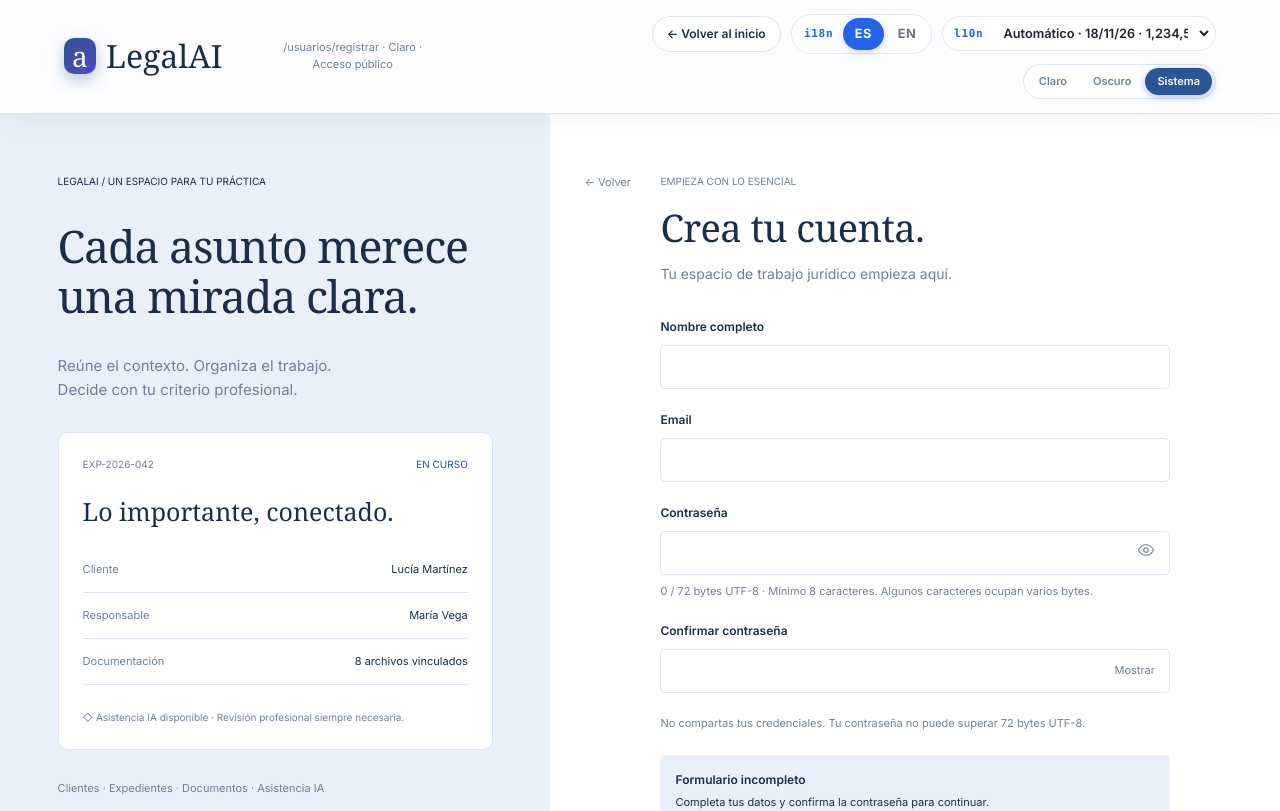
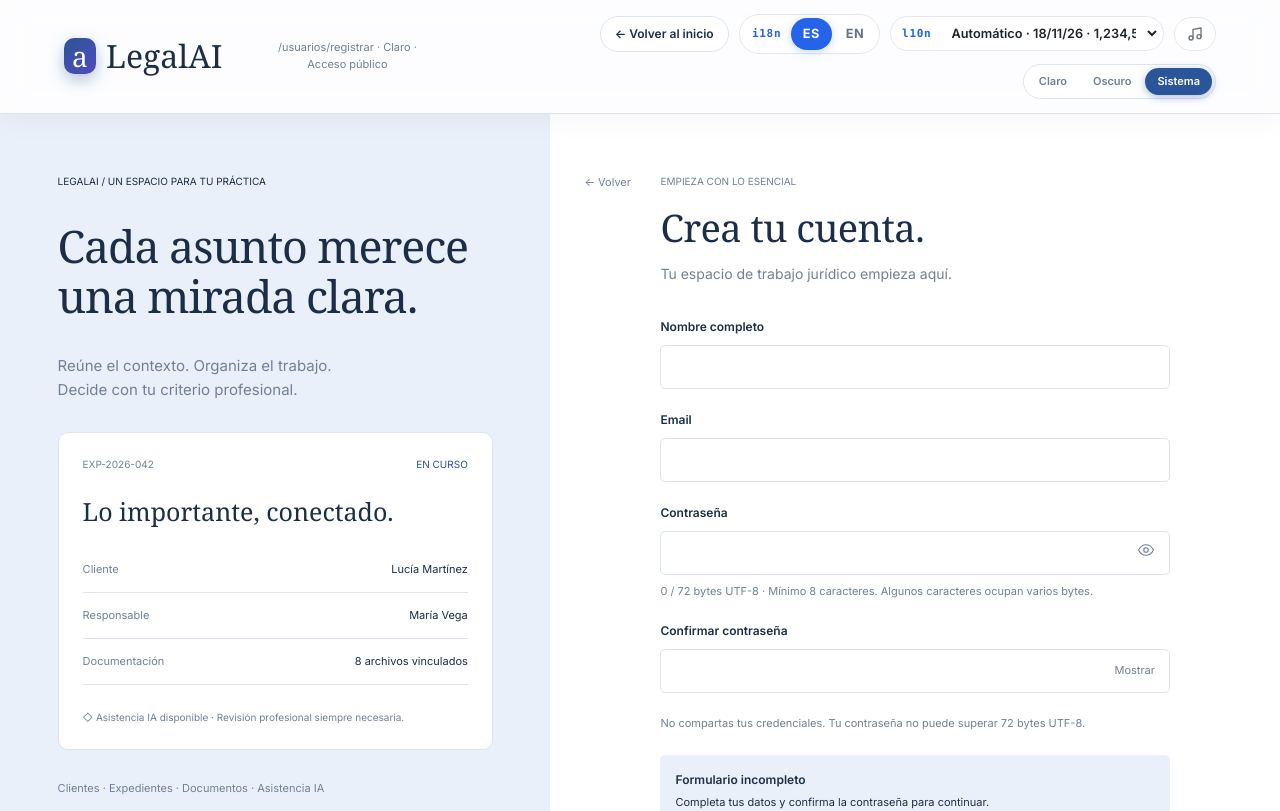
Before and after one commit to SlayerBlank/LegalAI-Frontend, an Angular app: page /usuarios/registrar in a window 1280 px wide. Shown: the top 811 px of the page. Built offline with nearby package versions, Linux system fonts and the light colour scheme.

Commit message:
feat(musica): boton de musica en todas las cabeceras

```diff
--- a/src/app/components/dashboard-main/navbar-component/navbar-component.html
+++ b/src/app/components/dashboard-main/navbar-component/navbar-component.html
@@ -22,6 +22,7 @@
   <div class="navbar-actions">
     <app-language-switcher />
     <app-region-switcher />
+    <app-music-toggle />
     <div class="theme-switch" role="group" aria-label="Apariencia">
       @for (option of options; track option.value) {
         <button
--- a/src/app/components/dashboard-main/navbar-component/navbar-component.ts
+++ b/src/app/components/dashboard-main/navbar-component/navbar-component.ts
@@ -5,10 +5,11 @@ import { LoginService } from '../../../services/login-service';
 import { ThemePreference, ThemeService } from '../../../services/theme-service';
 import { LanguageSwitcherComponent } from '../../../shared/i18n/language-switcher';
 import { RegionSwitcherComponent } from '../../../shared/i18n/region-switcher';
+import { MusicToggleComponent } from '../../../shared/i18n/music-toggle';
 @Component({
   selector: 'app-navbar',
   standalone: true,
-  imports: [LanguageSwitcherComponent, RegionSwitcherComponent],
+  imports: [LanguageSwitcherComponent, RegionSwitcherComponent, MusicToggleComponent],
   templateUrl: './navbar-component.html',
   styleUrl: './navbar-component.css',
 })
--- a/src/app/components/landing-pageComponent/landing-pageComponent.html
+++ b/src/app/components/landing-pageComponent/landing-pageComponent.html
@@ -34,6 +34,7 @@
     <div class="header-actions">
       <app-language-switcher />
       <app-region-switcher />
+      <app-music-toggle />
       <div class="theme-switch" role="group" aria-label="Apariencia">
         @for (option of themes; track option.value) {
           <button
--- a/src/app/components/landing-pageComponent/landing-pageComponent.ts
+++ b/src/app/components/landing-pageComponent/landing-pageComponent.ts
@@ -2,11 +2,12 @@ import { Component, HostListener, inject } from '@angular/core';
 import { RouterLink } from '@angular/router';
 import { LanguageSwitcherComponent } from '../../shared/i18n/language-switcher';
 import { RegionSwitcherComponent } from '../../shared/i18n/region-switcher';
+import { MusicToggleComponent } from '../../shared/i18n/music-toggle';
 import { ThemePreference, ThemeService } from '../../services/theme-service';
 @Component({
   selector: 'app-landing-page',
   standalone: true,
-  imports: [RouterLink, LanguageSwitcherComponent, RegionSwitcherComponent],
+  imports: [RouterLink, LanguageSwitcherComponent, RegionSwitcherComponent, MusicToggleComponent],
   templateUrl: './landing-pageComponent.html',
   styleUrls: [
     './landing-pageComponent.css',
--- a/src/app/shared/public-auth/public-header.html
+++ b/src/app/shared/public-auth/public-header.html
@@ -13,7 +13,7 @@
     } @else {
       <a class="home-link" routerLink="/landing"
         ><span aria-hidden="true">←</span> Volver al inicio</a
-      ><app-language-switcher /><app-region-switcher /><app-public-theme-switcher />
+      ><app-language-switcher /><app-region-switcher /><app-music-toggle /><app-public-theme-switcher />
     }
   </div>
 </header>
```
Also changed, not shown: src/app/shared/public-auth/public-header.ts (+8 -1 lines).
